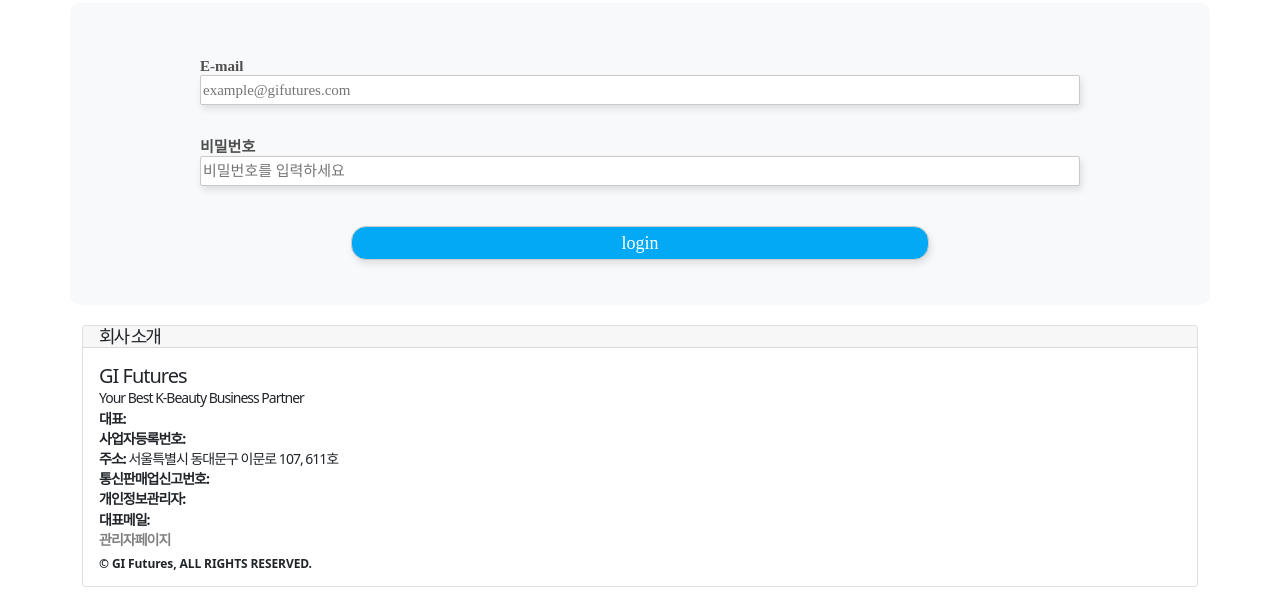
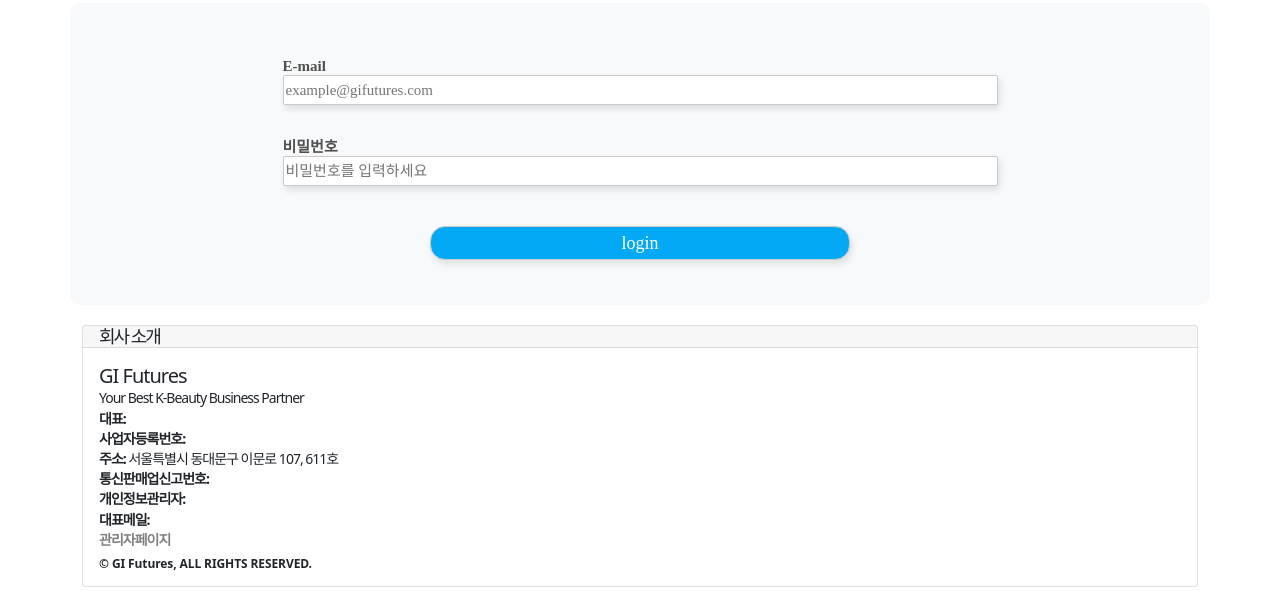
Before and after one commit to HyungminLee-97/kbeauty-code, a plain HTML site: page public/login.html in a window 1280 px wide. Shown: the part 199-800 px from the top of the page. Drawn offline with nearby package versions, Linux system fonts and the light colour scheme; no server answers.

Commit message:
로그인 페이지 수정

```diff
--- a/public/css/main.css
+++ b/public/css/main.css
@@ -56,7 +56,7 @@
 .input_form {
   /* layout */
   display: flex;
-  width: 80%;
+  width: 65%;
   flex-direction: column;
   justify-content: center;
   align-items: flex-start;
@@ -92,7 +92,7 @@
 
 .login_btn {
   /* layout */
-  width: 55%;
+  width: 40%;
   height: 34px;
   flex-shrink: 0;
 
@@ -116,7 +116,7 @@
 
 .login_btn:hover {
   /* layout */
-  width: 55%;
+  width: 40%;
   height: 34px;
   flex-shrink: 0;
 
@@ -134,7 +134,7 @@
 
 .login_btn:active {
   /* layout */
-  width: 55%;
+  width: 40%;
   height: 34px;
   flex-shrink: 0;
 
```
